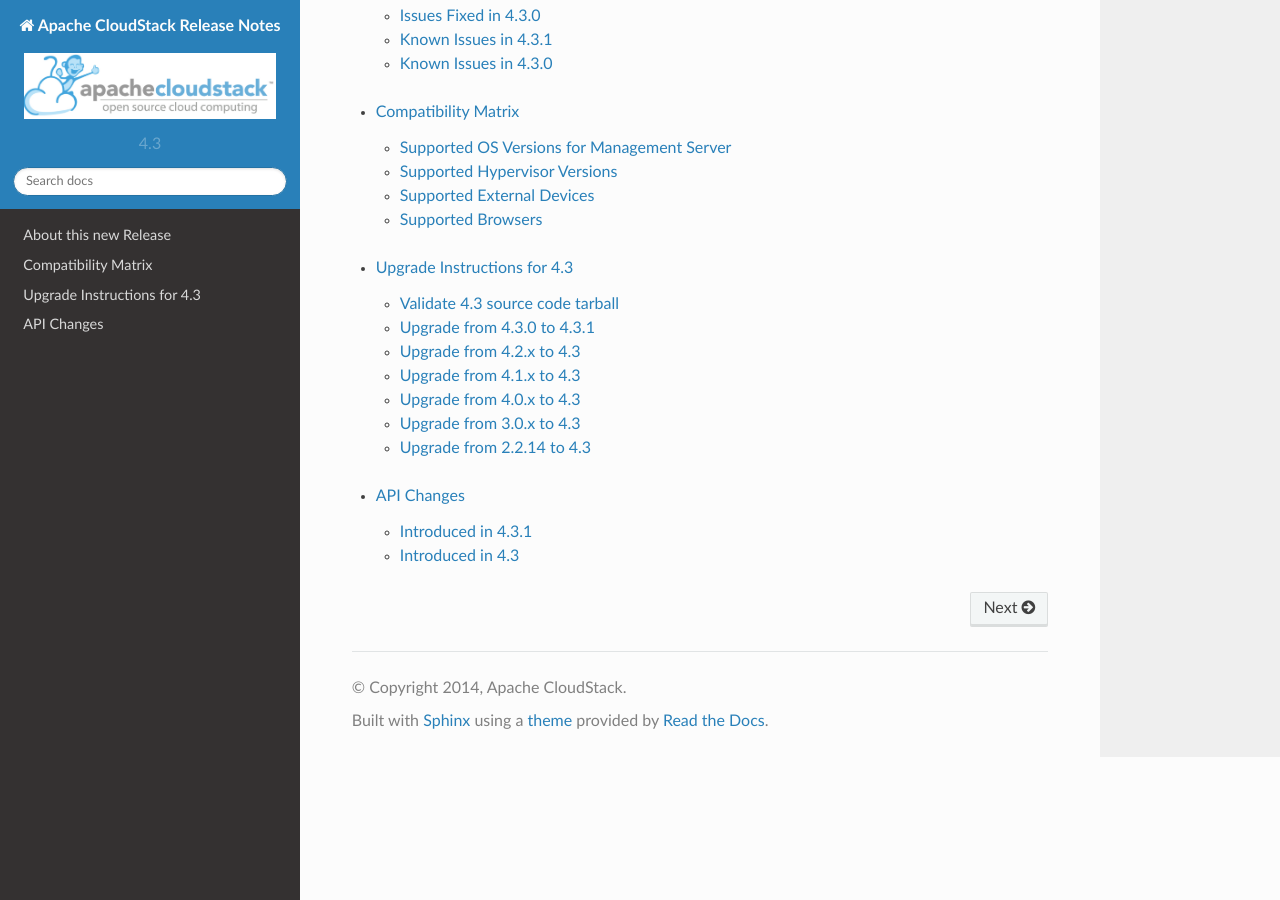
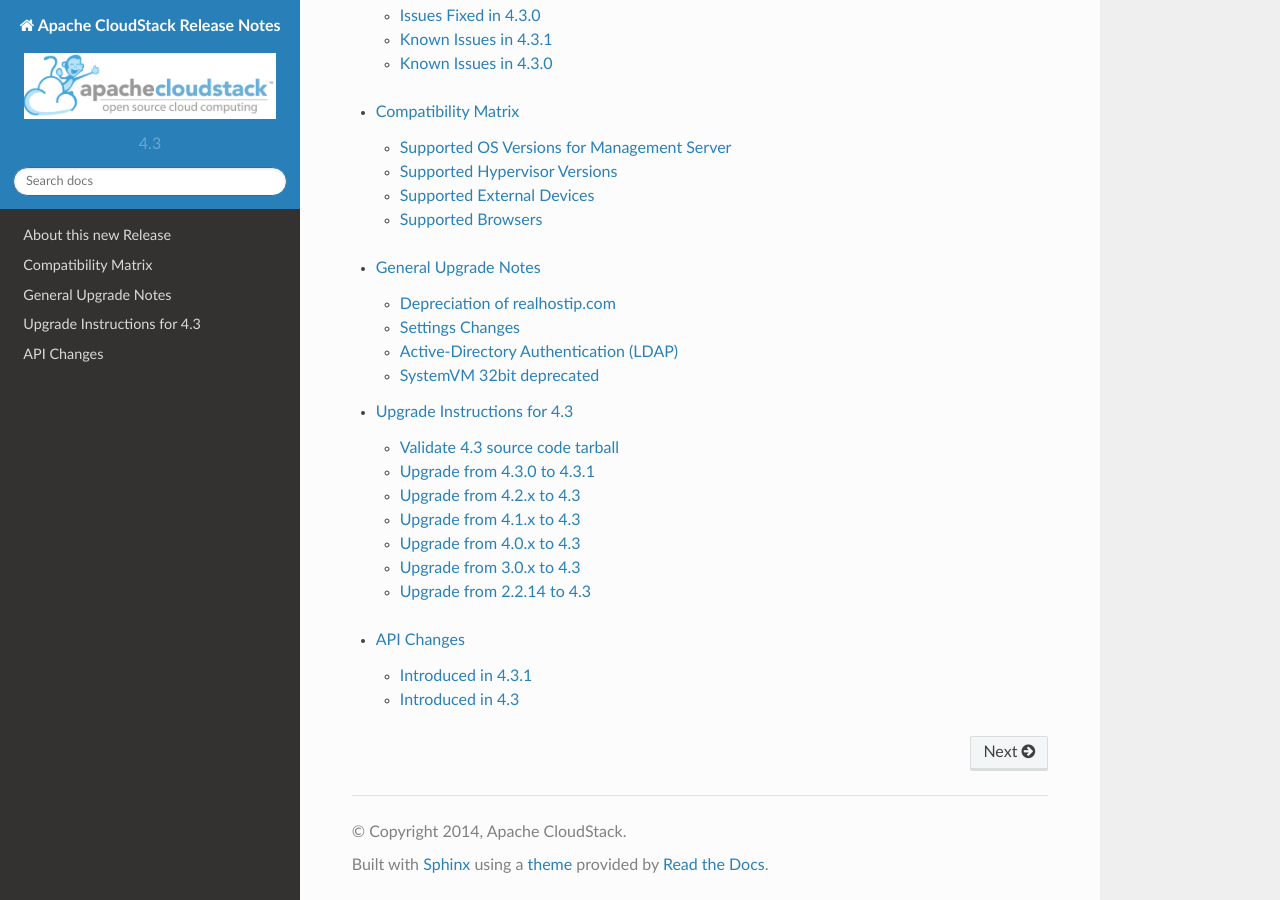
Before and after one commit to apache/cloudstack-docs-rn, a Sphinx documentation site: the page built from source/index.rst, in a window 1280 px wide and 900 px high, scrolled down 717 px. Built offline with Sphinx 7.4.7 and the Read the Docs theme 2.0.0, drawn with Linux system fonts in a browser that asks for light colours; some of the changed lines change nothing that is shown.

Commit message:
add general upgrade section

```diff
--- a/source/index.rst
+++ b/source/index.rst
@@ -48,6 +48,7 @@
 .. toctree::
    :maxdepth: 2
 
+   upgrade/upgrade_notes
    rnotes
 
 .. toctree::
--- /dev/null
+++ b/source/upgrade/upgrade_notes.rst
@@ -0,0 +1,93 @@
+.. Licensed to the Apache Software Foundation (ASF) under one
+   or more contributor license agreements.  See the NOTICE file
+   distributed with this work for additional information#
+   regarding copyright ownership.  The ASF licenses this file
+   to you under the Apache License, Version 2.0 (the
+   "License"); you may not use this file except in compliance
+   with the License.  You may obtain a copy of the License at
+   http://www.apache.org/licenses/LICENSE-2.0
+   Unless required by applicable law or agreed to in writing,
+   software distributed under the License is distributed on an
+   "AS IS" BASIS, WITHOUT WARRANTIES OR CONDITIONS OF ANY
+   KIND, either express or implied.  See the License for the
+   specific language governing permissions and limitations
+   under the License.
+
+
+General Upgrade Notes
+=====================
+
+
+Depreciation of realhostip.com
+------------------------------
+
+The realhostip.com dynamic DNS resolution service is being retired on
+September 30th, 2014. In advance of that, CloudStack 4.4 and later no longer uses
+realhostip.com DNS domains or SSL certificates to encrypt Console Proxy or
+file copy communications.
+
+For latest update about realhostip.com follow `Apache CloudStack Blog <https://blogs.apache.org/cloudstack/>`_.
+
+
+
+Settings Changes
+----------------
+
+Console Proxy URL
+^^^^^^^^^^^^^^^^^
+
+Please use ***.realhostip.com** (note the asterisk) as
+``consoleproxy.url.domain`` value in global configs if you are using HTTPS for
+console proxy. Please note that you need to restart the management server when you change
+the global config value.
+
+If you started with 4.3, you are likely running the console in HTTP mode
+and the value of the above global config should be blank.
+
+If switching between HTTP / HTTPS, the console proxy VM has to be
+destroyed and recreated (available via UI)
+
+
+Cluster Settings
+^^^^^^^^^^^^^^^^
+
+After upgrading to 4.2 and later, Settings ``mem.overporvisioning.factor`` and
+``cpu.overporvisioning.factor`` are now at the cluster level and be set to 1
+which is the default.
+
+If Global Settings ``mem.overporvisioning.factor`` and
+``cpu.overporvisioning.factor`` have been changed prior the upgrade to 4.2 and
+later, the upgrade process will be reset them to 1. Values can be changed by
+editing clusters settings.
+
+All clusters created after the upgrade will get created with the Global Settings
+values for ``mem.overporvisioning.factor`` and ``cpu.overporvisioning.factor``.
+
+
+Active-Directory Authentication (LDAP)
+--------------------------------------
+
+If using Active-Directory (LDAP/LDAPs) as user authentication; Upgrading to
+4.3 and later require changes in Global Settings. After upgrading CloudStack
+to 4.3 or latest, following Global Settings must be change:
+
+======================= ============== ==============
+Global Settings         Default        New
+======================= ============== ==============
+ldap.user.object        inetOrgPerson  user
+ldap.username.attribute uid            sAMAccountName
+======================= ============== ==============
+
+
+SystemVM 32bit deprecated
+-------------------------
+
+32bit version of systemvm templates are in the process of behing deprecated. Upgrade instructions from this Release Notes use 64bit templates. 32bit systemvm-templates are available for this version on `http://cloudstack.apt-get.eu/systemvm/4.4/ <http://cloudstack.apt-get.eu/systemvm/4.4/>`_. Follow the dev mailing list for further updates.
+
+
+.. not confirmed
+   Build From Sources
+   ------------------
+
+   Since CloudStack 4.2.1 build packages from source using non opensource
+   modules param ``-nonoss`` changed to ``-   noredist``.
```
